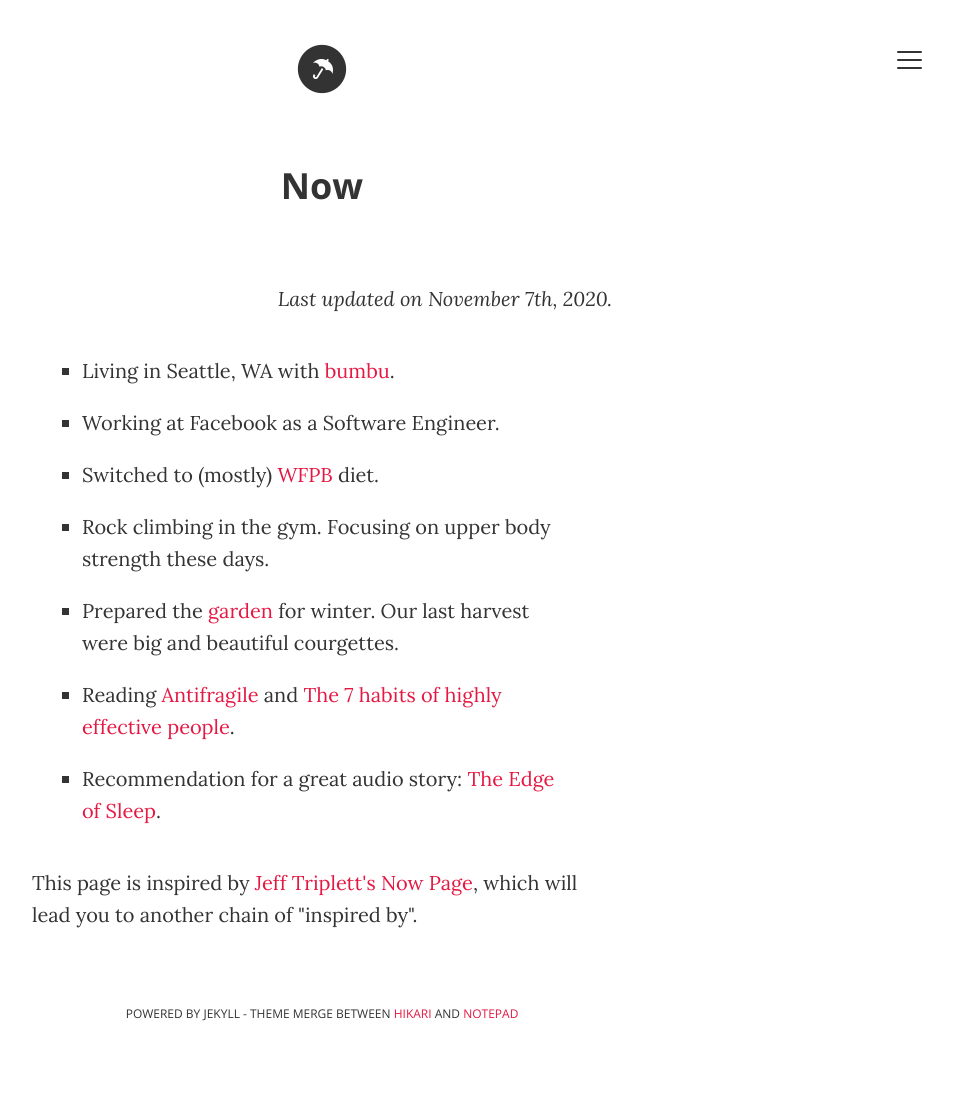
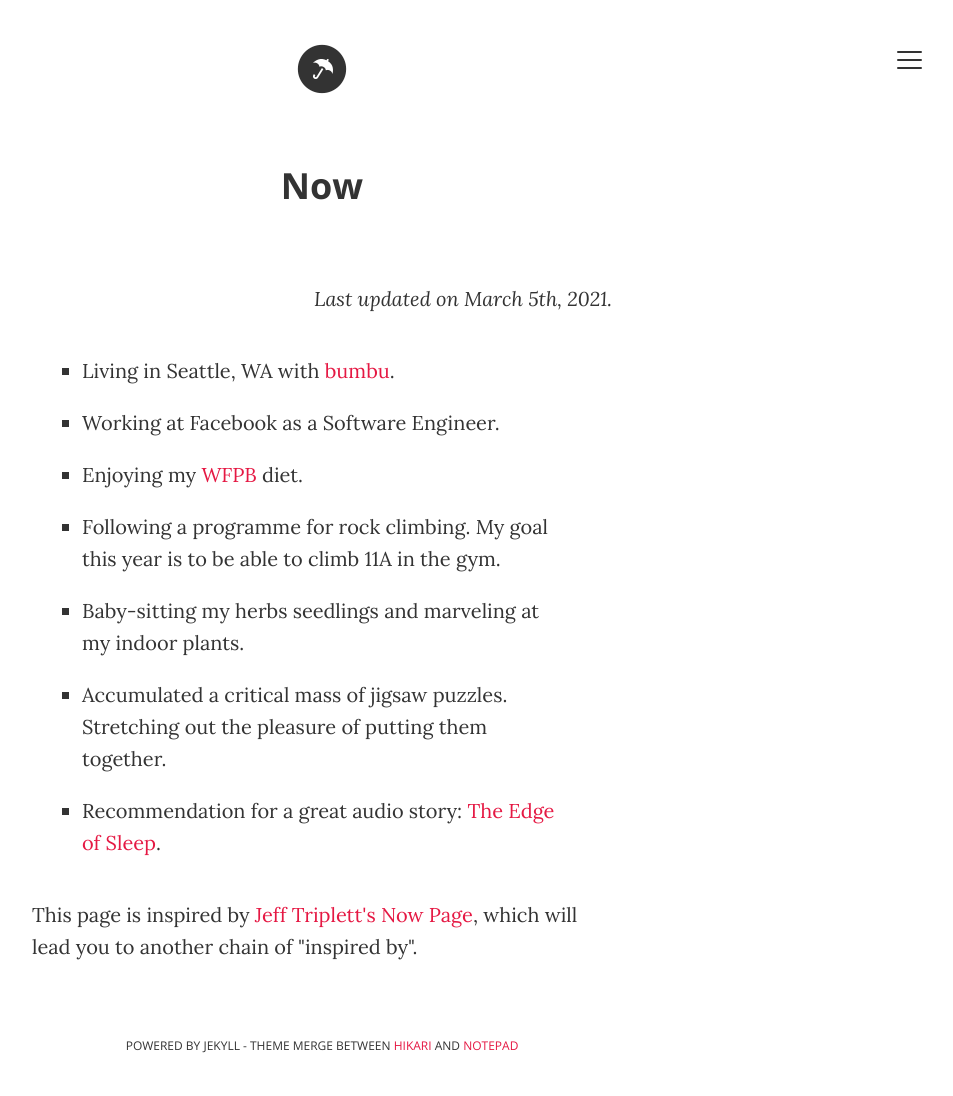
Before and after one commit to ana-balica/ana-balica.github.io, a Jekyll site: the page built from now.html, in a window 1280 px wide. Shown: the whole page, without its empty margins (318-1271 px from the left). Built offline with Jekyll 4.4.1, drawn with Linux system fonts in a browser that asks for light colours; comment, search, counter and statistics services are not loaded; before the commit the page ends 1064 px from its top, so only the background shows below that.

Commit message:
Update now.html

```diff
--- a/now.html
+++ b/now.html
@@ -6,14 +6,14 @@ description: "What I'm doing now"
 ---
 <div class="posts custom-page-container">
   <h1>Now</h1>
-  <p class="last-updated"><em>Last updated on November 7th, 2020.</em></p>
+  <p class="last-updated"><em>Last updated on March 5th, 2021.</em></p>
   <ul class="now-list">
       <li>Living in Seattle, WA with <a href="https://bumbu.me/" target="_blank">bumbu</a>.</li>
       <li>Working at Facebook as a Software Engineer.</li>
-      <li>Switched to (mostly) <a href="https://nutritionstudies.org/what-is-a-whole-food-plant-based-diet/" target="_blank">WFPB</a> diet.</li>
-      <li>Rock climbing in the gym. Focusing on upper body strength these days.</li>
-      <li>Prepared the <a href="https://www.youtube.com/watch?v=LZIp8-Gbewc" target="_blank">garden</a> for winter. Our last harvest were big and beautiful courgettes.</li>
-      <li>Reading <a href="https://www.amazon.com/Antifragile-Things-That-Disorder-Incerto/dp/0812979680/ref=sr_1_1">Antifragile</a> and <a href="https://www.amazon.com/Habits-Highly-Effective-People-Powerful/dp/1451639619/ref=sr_1_3">The 7 habits of highly effective people</a>.</li>
+      <li>Enjoying my <a href="https://nutritionstudies.org/what-is-a-whole-food-plant-based-diet/" target="_blank">WFPB</a> diet.</li>
+      <li>Following a programme for rock climbing. My goal this year is to be able to climb 11A in the gym.</li>
+      <li>Baby-sitting my herbs seedlings and marveling at my indoor plants.</li>
+      <li>Accumulated a critical mass of jigsaw puzzles. Stretching out the pleasure of putting them together.</li>
       <li>Recommendation for a great audio story: <a href="https://www.qcodemedia.com/theedgeofsleep" target="_blank">The Edge of Sleep</a>.</li>
   </ul>
 
```
